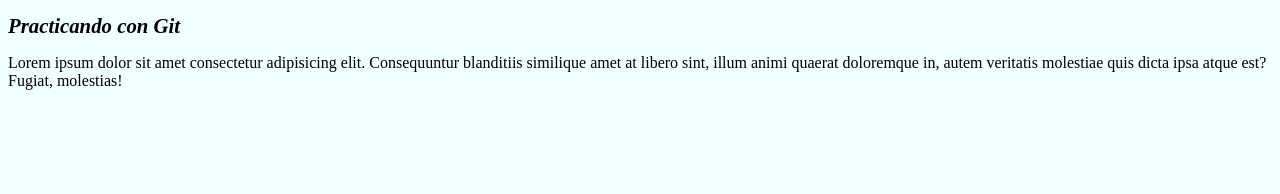
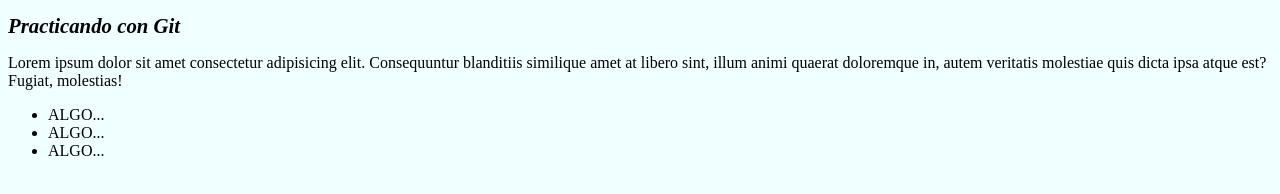
Before and after one commit to Maurodj78/practica-git, a plain HTML site: page index.html in a window 1280 px wide. Drawn offline with Linux system fonts and the light colour scheme.

```diff
--- a/css/style.css
+++ b/css/style.css
@@ -6,3 +6,7 @@
     font-style: italic;
     font-size: 1.3rem;
 }
+
+li {
+    text-decoration: none;
+}
--- a/index.html
+++ b/index.html
@@ -11,5 +11,12 @@
     <h1>Practicando con Git</h1>
     <p>Lorem ipsum dolor sit amet consectetur adipisicing elit. Consequuntur blanditiis similique amet at libero sint, illum animi quaerat doloremque in, autem veritatis molestiae quis dicta ipsa atque est? Fugiat, molestias!</p>
 
+    <div>
+        <ul>
+            <li>ALGO...</li>
+            <li>ALGO...</li>
+            <li>ALGO...</li>
+        </ul>
+    </div>
 </body>
 </html>
```
